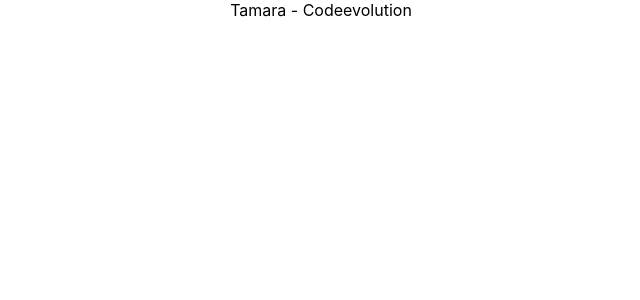
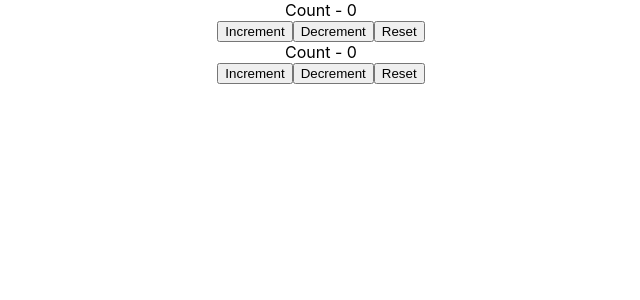
Before and after one commit to Tami1901/learn-react, a React (Create React App) app: page / in a window 1280 px wide. Shown: the top 300 px of the page, without its empty margins (319-959 px from the left). Built offline with nearby package versions, Linux system fonts and the light colour scheme.

Commit message:
learn useReducer

```diff
--- a/src/App.js
+++ b/src/App.js
@@ -2,19 +2,15 @@
 import "./App.css";
 import ClassCounter from "./ComponentsHooks/ClassCounter";
 import HookCounterTwo from "./ComponentsHooks/HookCounterTwo";
-import ComponentC from "./ComponentsHooks/ComponentC";
+import ReduxCounterThree from "./ComponentsHooks/ReduxCounterThree";
 
-export const UserContext = React.createContext();
-export const ChannelContext = React.createContext();
+// export const UserContext = React.createContext();
+// export const ChannelContext = React.createContext();
 
 function App() {
   return (
     <div className="App">
-      <UserContext.Provider value={"Tamara"}>
-        <ChannelContext.Provider value={"Codeevolution"}>
-          <ComponentC />
-        </ChannelContext.Provider>
-      </UserContext.Provider>
+      <ReduxCounterThree />
     </div>
   );
 }
--- /dev/null
+++ b/src/ComponentsHooks/ReduxCounterThree.js
@@ -0,0 +1,38 @@
+import React, { useReducer } from "react";
+
+const initialState = 0;
+const reducer = (state, action) => {
+  switch (action) {
+    case "increment":
+      return state + 1;
+    case "decrement":
+      return state - 1;
+    case "reset":
+      return initialState;
+    default:
+      return state;
+  }
+};
+
+function ReduxCounterThree() {
+  const [count, dispach] = useReducer(reducer, initialState);
+  const [countTwo, dispachTwo] = useReducer(reducer, initialState);
+  return (
+    <div>
+      <div>
+        <div>Count - {count}</div>
+        <button onClick={() => dispach("increment")}>Increment</button>
+        <button onClick={() => dispach("decrement")}>Decrement</button>
+        <button onClick={() => dispach("reset")}>Reset</button>
+      </div>
+      <div>
+        <div>Count - {countTwo}</div>
+        <button onClick={() => dispachTwo("increment")}>Increment</button>
+        <button onClick={() => dispachTwo("decrement")}>Decrement</button>
+        <button onClick={() => dispachTwo("reset")}>Reset</button>
+      </div>
+    </div>
+  );
+}
+
+export default ReduxCounterThree;
```
Also changed, not shown: src/ComponentsHooks/ReduxCounterOne.js (added, +29 -0 lines), src/ComponentsHooks/ReduxCounterTwo.js (added, +55 -0 lines).
